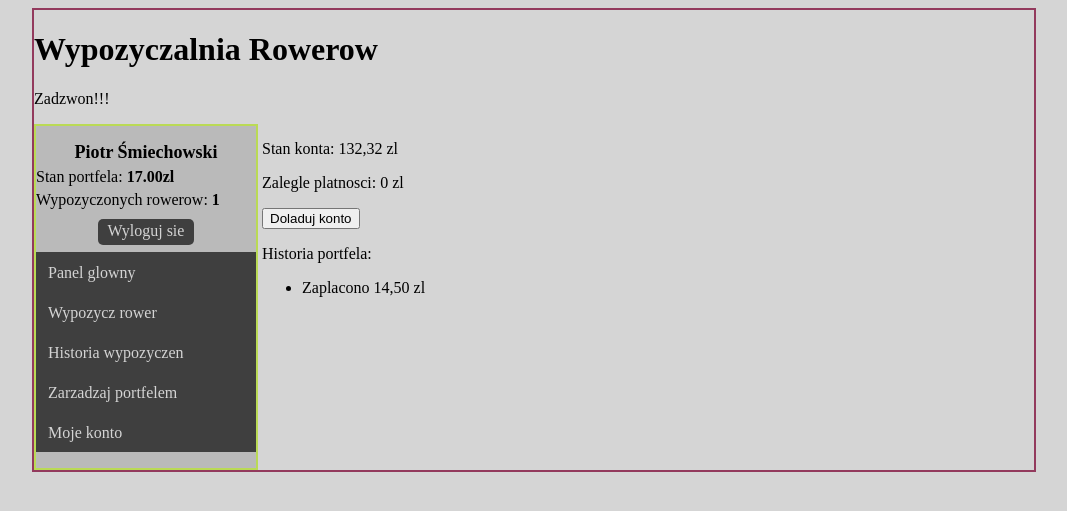
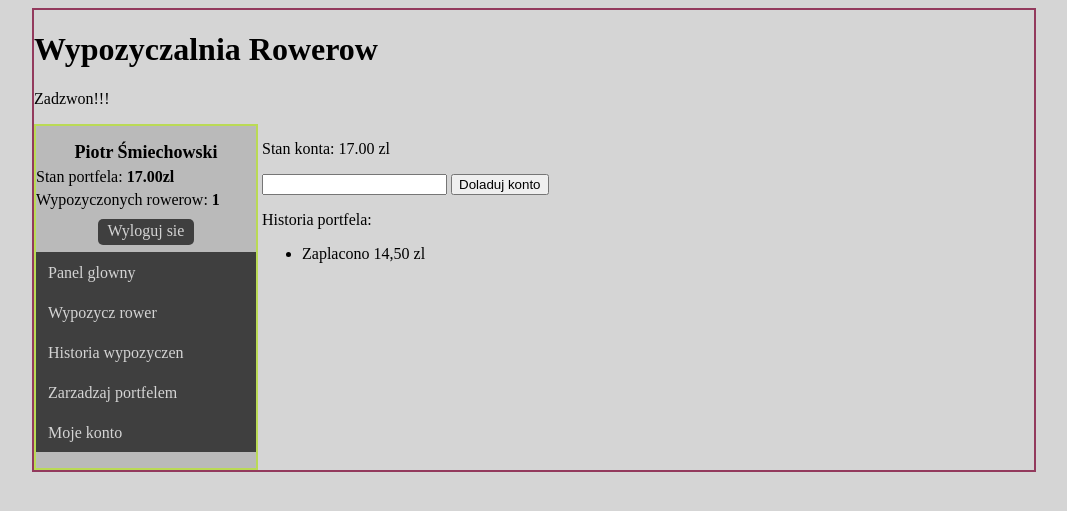
Before and after one commit to Aleksander-Drozd/BD_Project, a PHP site: page /wallet.php in a window 1280 px wide. Shown: the top 511 px of the page, without its empty margins (106-1173 px from the left). Run offline with PHP 8.4, Linux system fonts and the light colour scheme; a user stored in the database is signed in.

Commit message:
Add founds to wallet

```diff
--- a/view/wallet.php
+++ b/view/wallet.php
@@ -68,24 +68,22 @@ if (!isset($_SESSION['logged'])) {
 
                 <div class="wallet-info">
                     <p>Stan konta:
-                        <span> 132,32
+                        <span>
                             <?php
-
+                                echo $_SESSION['wallet'];
                             ?>
                         </span>
-                        zl
+                         zl
                     </p>
 
-                    <p>Zalegle platnosci:
-                        <span> 0
-                            <?php
-
-                            ?>
-                        </span>
-                        zl
-                    </p>
+                    <?php
+                        if ($_SESSION['wallet'] < 0) {
+                            echo '<div class="error">Ureguluj zalegle oplaty!</div>';
+                        }
+                    ?>
 
                     <form action="#" method="post">
+                        <input id="money" type="text" />
                         <button class="addFunds" value="" name="money">Doladuj konto</button>
                     </form>
                 </div>
@@ -109,7 +107,7 @@ if (!isset($_SESSION['logged'])) {
             function addFunds( e ) {
                 e.preventDefault();
 
-                const value = window.prompt( "Podaj kwote doladowania: " );
+                const value = document.getElementById( 'money' ).value;
                 this.value = value;
 
                 const wallet = document.querySelector( '.wallet-info span' );
@@ -120,7 +118,7 @@ if (!isset($_SESSION['logged'])) {
                 wallet.innerHTML =  current + added;
             }
 
-            button.addEventListener( 'click', addFunds );
+            //button.addEventListener( 'click', addFunds );
         </script>
 
     </body>
```
Also changed, not shown: php/addFounds.php (added, +11 -0 lines).
